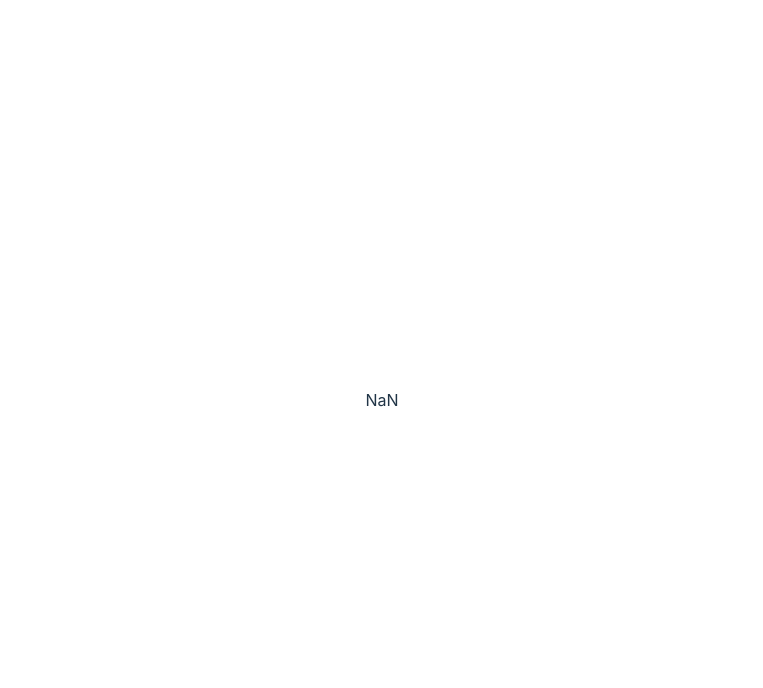
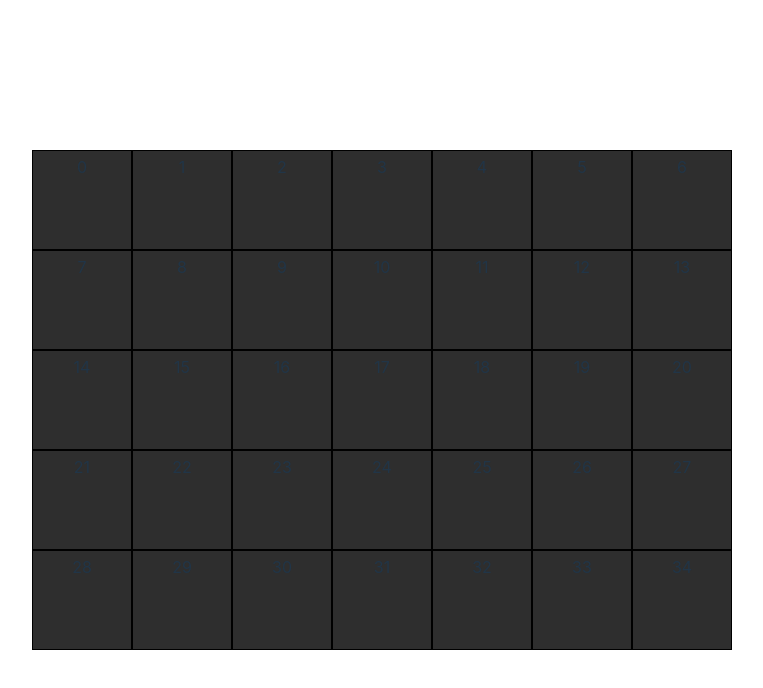
Before and after one commit to pearsonty9/flow-state, a React (Vite) app: page / in a window 1280 px wide. Shown: the top 688 px of the page, without its empty margins (258-1021 px from the left). Built offline with nearby package versions, Linux system fonts and the light colour scheme.

Commit message:
feat: Added create event button to dates

```diff
--- a/package.json
+++ b/package.json
@@ -10,6 +10,9 @@
     "preview": "vite preview"
   },
   "dependencies": {
+    "@fortawesome/fontawesome-svg-core": "^6.4.0",
+    "@fortawesome/free-solid-svg-icons": "^6.4.0",
+    "@fortawesome/react-fontawesome": "^0.2.0",
     "react": "^18.2.0",
     "react-dom": "^18.2.0"
   },
--- a/src/App.css
+++ b/src/App.css
@@ -1,3 +1,7 @@
+* {
+  box-sizing: border-box;
+}
+
 #root {
   margin: 0 auto;
   padding: 2rem;
@@ -15,10 +19,19 @@
     flex-direction: column;
     background-color: #2e2e2e;
     border: 1px black solid;
+    padding: 0.25rem;
+    position: relative;
 }
 
-.selected {
-    border: 1px white solid
+.day:hover .add, .day:focus .add {
+    display: block;
+}
+
+.selected, .day:focus {
+    /* border: white solid 2px; */
+    box-shadow: inset 0 0 3px 2px white;
+    border-radius: 5px;
+    z-index: 1;
 }
 
 .event {
@@ -30,3 +43,22 @@
     background-color: #353535;
     cursor: pointer;
 }
+
+.add {
+    display: none;
+    width: 12px;
+    height: 12px;
+    padding: 6px;
+    border-radius: 100%;
+    text-align: center;
+    /* line-height: 25px; */
+    /* font-size: 15px; */
+    position: absolute;
+    bottom: 0.3rem;
+    right: 0.25rem;
+}
+
+.add:hover {
+    cursor: pointer;
+    background-color: tan;
+}
--- a/src/App.tsx
+++ b/src/App.tsx
@@ -1,41 +1,52 @@
 import { useEffect, useState } from 'react'
+import { FontAwesomeIcon } from '@fortawesome/react-fontawesome'
+import { faPlus } from '@fortawesome/free-solid-svg-icons'
 import './App.css'
 
 function App() {
-
-    const [weeks, setWeeks] = useState([]);
-    const [selectedDate, setSelectedDate] = useState(-1);
+    type day = {
+        date: number,
+    }
+    const [weeks, setWeeks] = useState<day[][]>([]);
+    const [focusedDate, setFocusedDate] = useState(-1);
 
     useEffect(() => {
-        let emptyWeeks = []
+        const emptyWeeks: day[][] = []
         for (let i = 0; i < 5; i++) {
-            let week = []
+            const week: day[] = []
             for (let j = 0; j < 7; j++) {
-                week.push({date: i * 7 + j, isSelected: false})
+                week.push({date: i * 7 + j})
             }
             emptyWeeks.push(week)
         }
         setWeeks(emptyWeeks)
     }, [])
 
-    const toggleSelectedState = (i, j) => {
-        setSelectedDate(i * 7 + j)
+    const handleDateClick = (i: number, j: number) => {
+        const date = i * 7 + j;
+        if (date === focusedDate) {
+            console.log(`create event for ${date}`);
+        }
     }
 
-    return (+
+    return (
         <div className='month'>
-            {weeks.map((days, i) => (
-                <>
-                    {days.map((day, j) => (
-                        <div key={day.date}
-                            className={"day " + (day.date == selectedDate ? "selected": "")}
-                            onClick={() => toggleSelectedState(i, j)}
-                        >
-                            {day.isSelected.toString()}
-                        </div>
-                    ))}
-                </>
-            ))}
+            {weeks.map((days, i) => {
+                return days.map((day, j) => (
+                    <div key={day.date}
+                        tabIndex={day.date+1}
+                        className={"day " + (day.date == focusedDate ? "selected": "")}
+                        onFocus={() => setFocusedDate(i * 7 + j)}
+                        onKeyUp={(event) => {if (event.key === "Enter") handleDateClick(i, j)}}
+                    >
+                        {day.date}
+                        <FontAwesomeIcon
+                            className="add"
+                            icon={faPlus}
+                            onClick={() => handleDateClick(i, j)}
+                        />
+                    </div>
+                ))})}
         </div>
     )
 }
```
Also changed, not shown: 1 other file (tests, documents, lock files or other folders).
